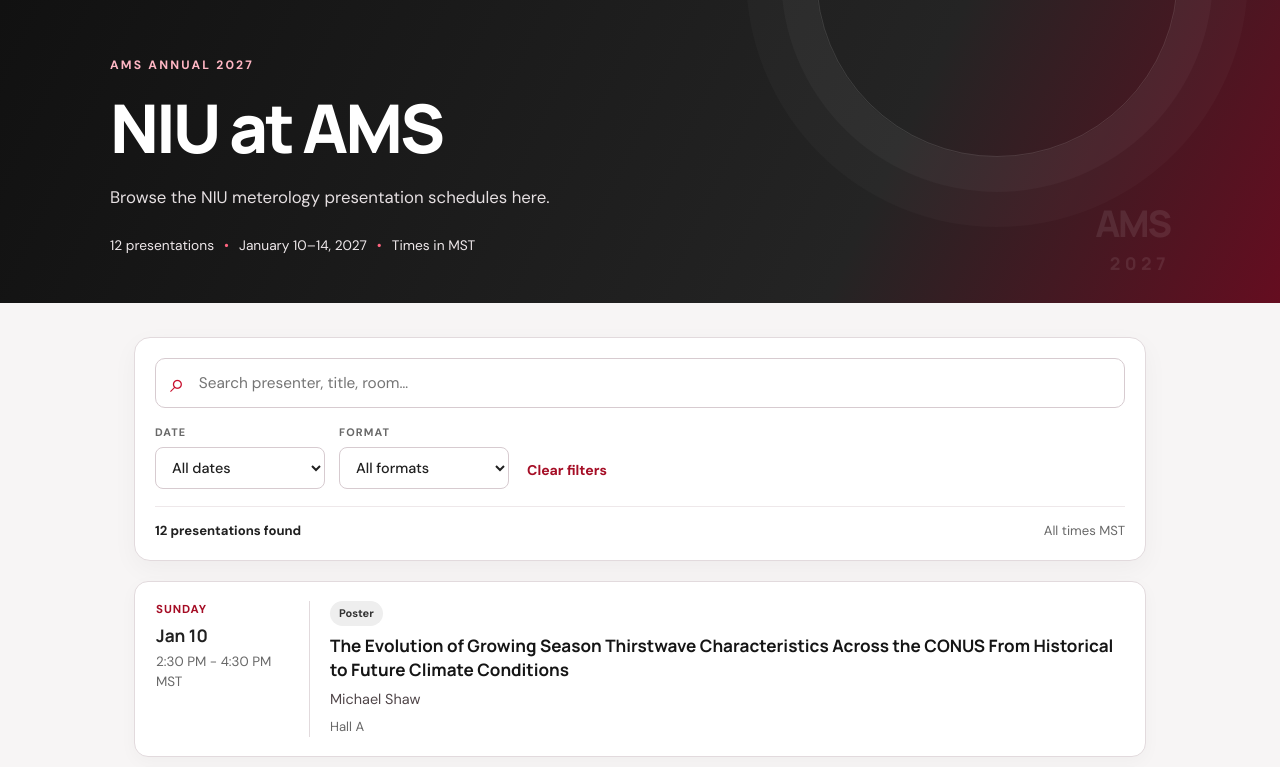
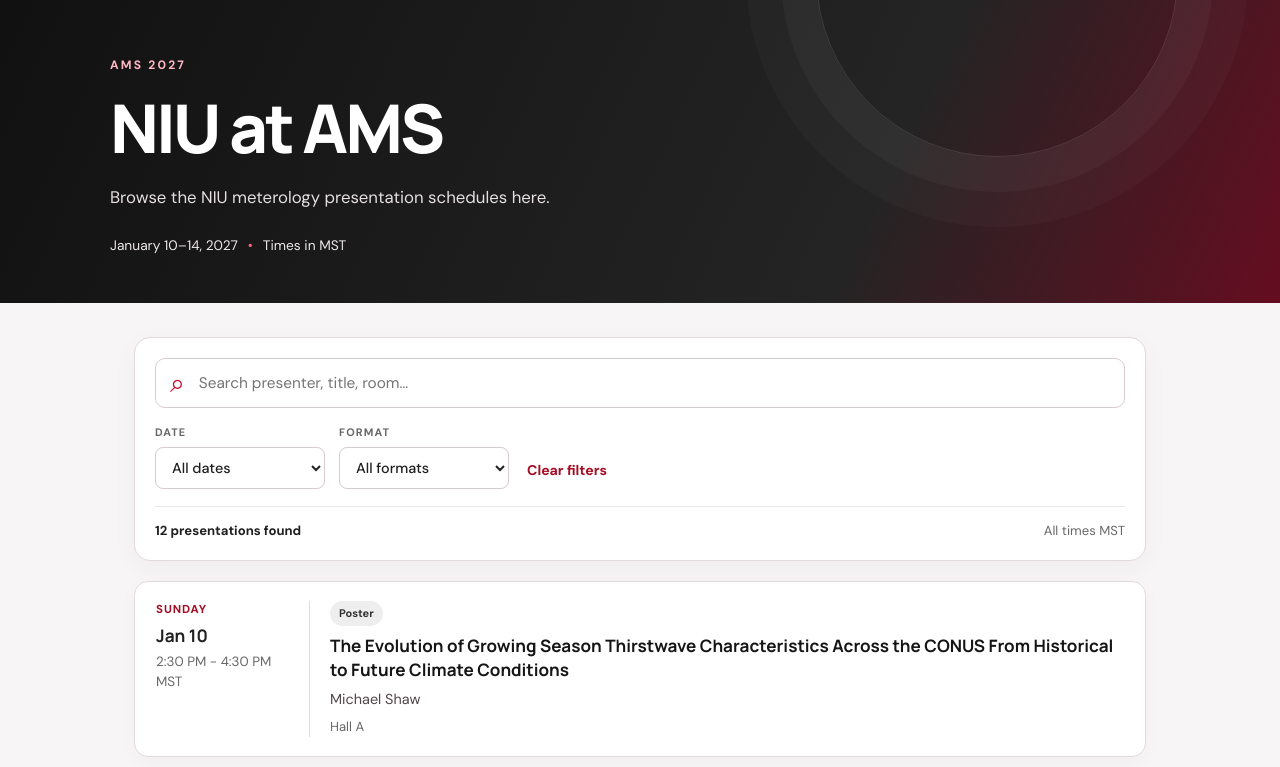
Before and after one commit to ab-collier/niu-ams-2027, a plain HTML site: page index.html in a window 1280 px wide. Shown: the top 767 px of the page. Drawn offline with nearby package versions, Linux system fonts and the light colour scheme.

Commit message:
Add files via upload

```diff
--- a/index.html
+++ b/index.html
@@ -3,7 +3,7 @@
 <head>
   <meta charset="utf-8">
   <meta name="viewport" content="width=device-width, initial-scale=1">
-  <meta name="description" content="AMS Annual 2027 presentation guide. Find presentations by presenter, date, title, or format.">
+  <meta name="description" content="NIU AMS 2027 presentation guide. Find presentations by presenter, date, title, or format.">
   <meta name="theme-color" content="#102b46">
   <title>AMS Annual 2027 | Presentation Guide</title>
   <link rel="preconnect" href="https://fonts.googleapis.com">
@@ -16,12 +16,11 @@
 <body>
   <header class="hero">
     <div class="hero-inner">
-      <p class="eyebrow">AMS ANNUAL 2027</p>
+      <p class="eyebrow">AMS 2027</p>
       <h1>NIU at AMS</h1>
       <p class="intro">Browse the NIU meterology presentation schedules here.</p>
-      <div class="hero-meta"><span>12 presentations</span><span class="dot">•</span><span>January 10–14, 2027</span><span class="dot">•</span><span>Times in MST</span></div>
+      <div class="hero-meta"><span>January 10–14, 2027</span><span class="dot">•</span><span>Times in MST</span></div>
     </div>
-    <div class="hero-mark" aria-hidden="true">AMS<br><small>2027</small></div>
   </header>
 
   <main class="page">
@@ -51,7 +50,7 @@
       <div class="loading">Loading the conference schedule…</div>
     </section>
     <p id="emptyState" class="empty-state" hidden>No presentations match those filters. Try changing your search.</p>
-    <footer><span>AMS Annual 2027 Presentation Guide</span><span>Check conference materials for any schedule changes.</span></footer>
+    <footer><span>NIU AMS 2027 Presentation Guide</span></footer>
   </main>
 </body>
 </html>
```
